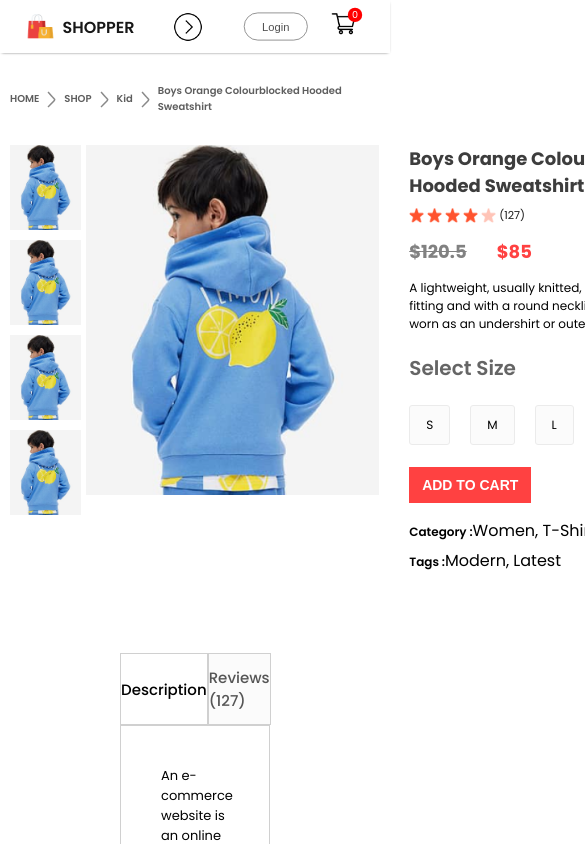
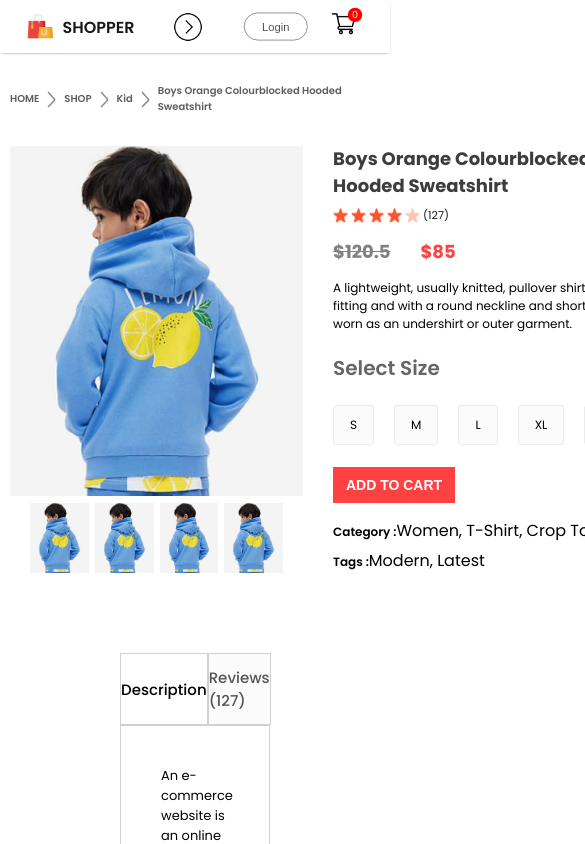
Before and after one commit to Rashijain2709/E-Commerce, a React (Create React App) app: page /product/25 in a window 390 px wide. Shown: the top 844 px of the page, 585 px wide, since content can reach past the window. Built offline with nearby package versions, Linux system fonts and the light colour scheme.

Commit message:
Product Display Styling changes

```diff
--- a/src/Components/ProductDisplay/ProductDisplay.scss
+++ b/src/Components/ProductDisplay/ProductDisplay.scss
@@ -254,11 +254,15 @@
         margin: 0px 10px;
 
         .product-display-left {
-            gap: 5px;
+            gap: 0px;
+            flex-direction: column-reverse;
+            align-items: center;
 
             .product-display-img-list {
+                flex-direction: row;
+                gap: 6px;
                 img {
-                    height: 85px;
+                    height: 70px;
                 }
             }
 
```
